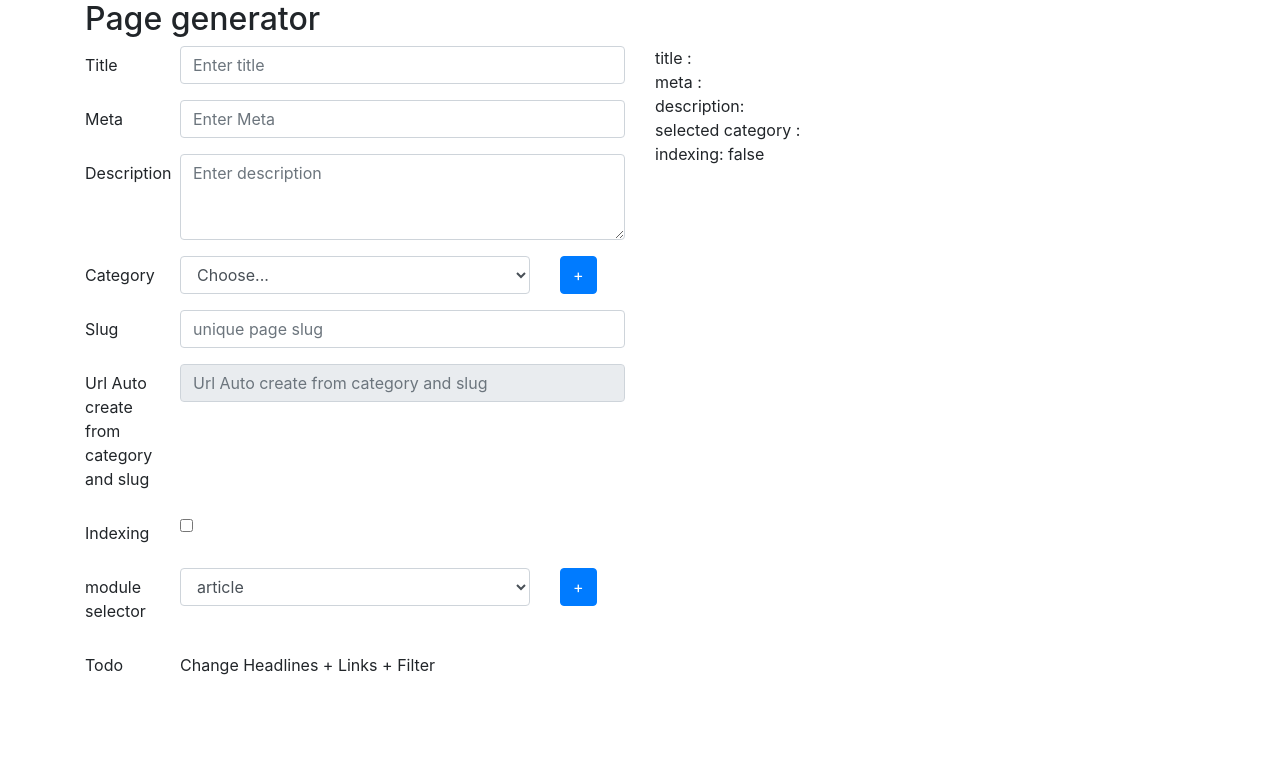
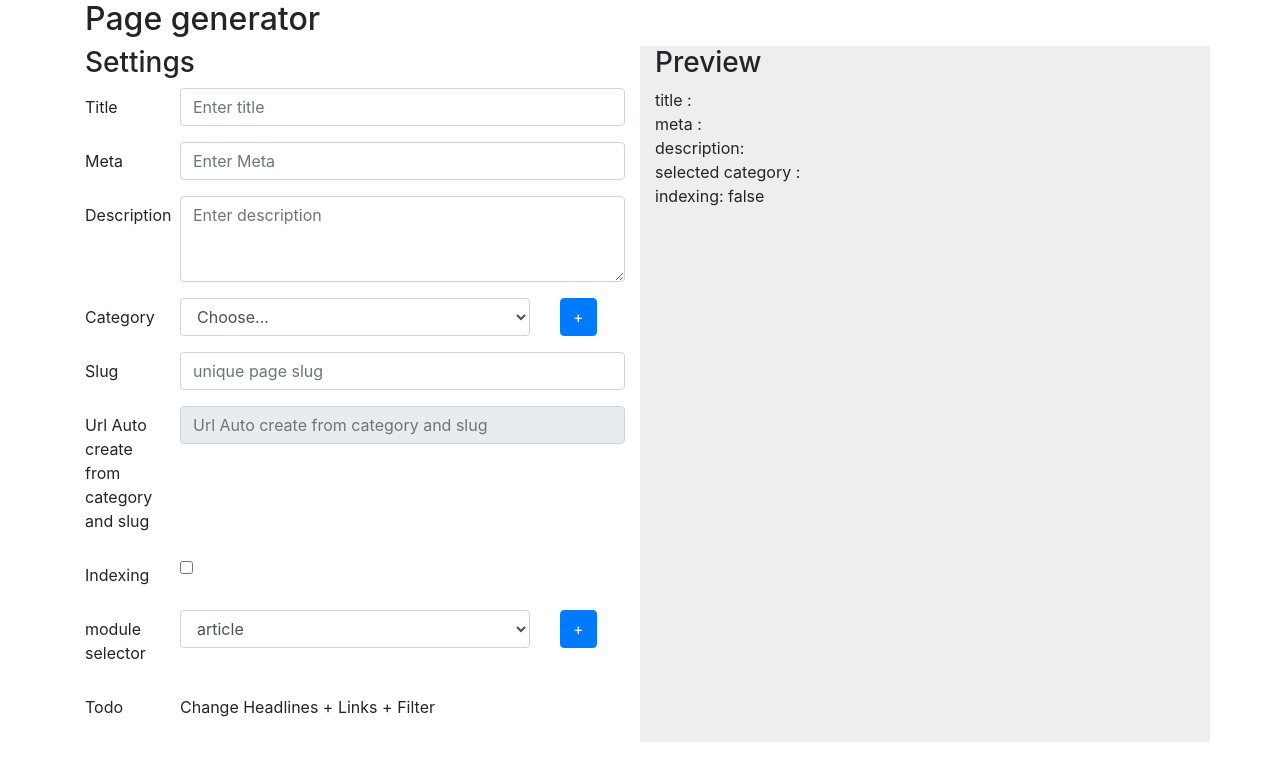
Before and after one commit to tampert/page-generator, a React (Create React App) app: page / in a window 1280 px wide. Shown: the top 780 px of the page. Built offline with nearby package versions, Linux system fonts and the light colour scheme.

Commit message:
add some styles

```diff
--- a/src/App.js
+++ b/src/App.js
@@ -77,6 +77,9 @@ function App() {
       </Row>
       <Row>
         <Col>
+          <Row>
+            <Col><h3>Settings</h3></Col>
+          </Row>
           <Form>
             <Form.Group as={Row} controlId="formPlaintextTitle">
               <Form.Label column sm="2">
@@ -163,7 +166,10 @@ function App() {
           </Form.Group>
           </Form>
         </Col>
-        <Col>
+        <Col style={{backgroundColor:'#eeeeee'}}>
+          <Row >
+            <Col><h3>Preview</h3></Col>
+          </Row>
           <Row>
             <Col>title : {title}</Col>
           </Row>
```
